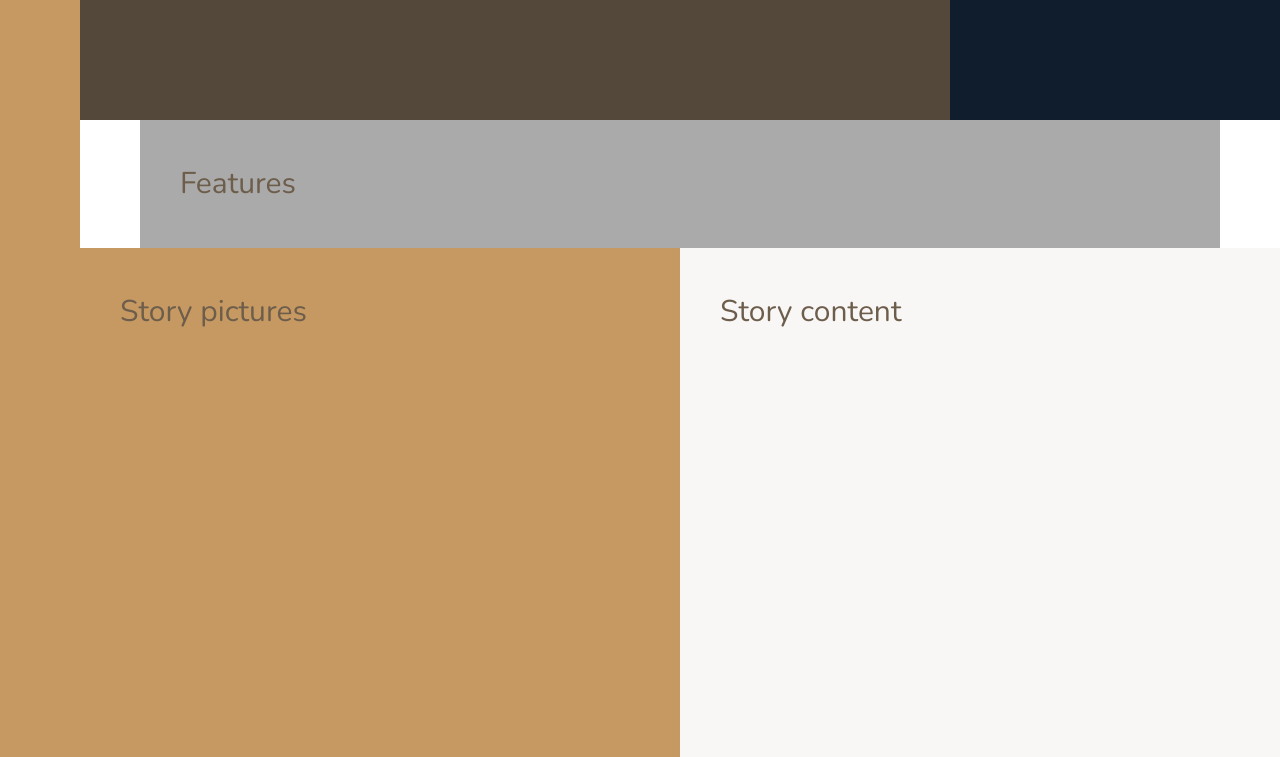
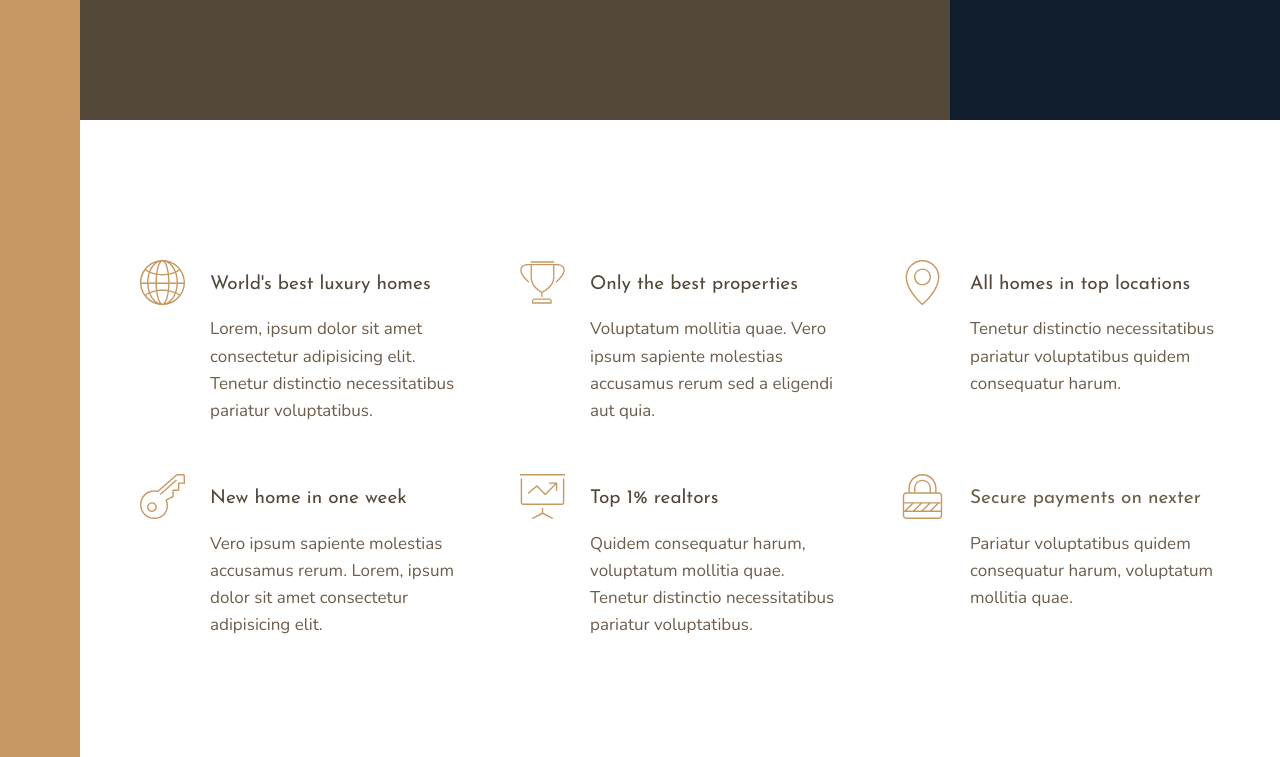
Before and after one commit to Frederick-Chon/Nexter, a website: page index.html in a window 1280 px wide. Shown: the part 520-1277 px from the top of the page. Drawn offline with nearby package versions, Linux system fonts and the light colour scheme.

Commit message:
features section

```diff
--- a/index.html
+++ b/index.html
@@ -25,7 +25,60 @@
         </div>
 
         <section class="features">
-            Features
+            <div class="feature">
+                <svg class="feature__icon">
+                    <use xlink:href="img/sprite.svg#icon-global"></use>
+                    <h4 class="heading-4 heading-4--dark">World's best luxury homes</h4>
+                    <p class="feature__text">
+                        Lorem, ipsum dolor sit amet consectetur adipisicing elit. Tenetur distinctio necessitatibus pariatur voluptatibus.
+                    </p>
+                </svg>
+            </div>
+            <div class="feature">
+                <svg class="feature__icon">
+                    <use xlink:href="img/sprite.svg#icon-trophy"></use>
+                    <h4 class="heading-4 heading-4--dark">Only the best properties</h4>
+                    <p class="feature__text">
+                        Voluptatum mollitia quae. Vero ipsum sapiente molestias accusamus rerum sed a eligendi aut quia.
+                    </p>
+                </svg>
+            </div>
+            <div class="feature">
+                <svg class="feature__icon">
+                    <use xlink:href="img/sprite.svg#icon-map-pin"></use>
+                    <h4 class="heading-4 heading-4--dark">All homes in top locations</h4>
+                    <p class="feature__text">
+                        Tenetur distinctio necessitatibus pariatur voluptatibus quidem consequatur harum.
+                    </p>
+                </svg>
+            </div>
+            <div class="feature">
+                <svg class="feature__icon">
+                    <use xlink:href="img/sprite.svg#icon-key"></use>
+                    <h4 class="heading-4 heading-4--dark">New home in one week</h4>
+                    <p class="feature__text">
+                        Vero ipsum sapiente molestias accusamus rerum. Lorem, ipsum dolor sit amet consectetur adipisicing elit.
+                    </p>
+                </svg>
+            </div>
+            <div class="feature">
+                <svg class="feature__icon">
+                    <use xlink:href="img/sprite.svg#icon-presentation"></use>
+                    <h4 class="heading-4 heading-4--dark">Top 1% realtors</h4>
+                    <p class="feature__text">
+                        Quidem consequatur harum, voluptatum mollitia quae. Tenetur distinctio necessitatibus pariatur voluptatibus.
+                    </p>
+                </svg>
+            </div>
+            <div class="feature">
+                <svg class="feature__icon">
+                    <use xlink:href="img/sprite.svg#icon-lock"></use>
+                    <h4 class="heading-4">Secure payments on nexter</h4>
+                    <p class="feature__text">
+                        Pariatur voluptatibus quidem consequatur harum, voluptatum mollitia quae.
+                    </p>
+                </svg>
+            </div>
         </section>
 
         <div class="story__pictures">
--- a/sass/_base.scss
+++ b/sass/_base.scss
@@ -38,10 +38,4 @@ body {
     display: grid;
     grid-template-rows: 80vh min-content 40vw repeat(3, min-content);
     grid-template-columns: [sidebar-start] 8rem [sidebar-end full-start] minmax(6rem, 1fr) [center-start] repeat(8, [col-start] minmax(min-content, 14rem) [col-end]) [center-end] minmax(6rem, 1fr) [full-end];
-
-    // FOR DEVELOPMENT PURPOSES!
-    & > * {
-        padding: 40px;
-        font-size: 3rem;
-    }
 }
--- a/sass/_features.scss
+++ b/sass/_features.scss
@@ -1,5 +1,30 @@
 .features {
-    background-color: $color-grey-light-2;
     grid-column: center-start / center-end;
 
+    margin: 15rem 0;
+
+    display: grid;
+    //grid-template-columns: repeat(3, 1fr);
+    grid-template-columns: repeat(auto-fit, minmax(25rem, 1fr)); //RESPONSIVE!
+    grid-gap: 6rem;
+    align-items: start;
 }
+
+.feature {
+    display: grid;
+    grid-template-columns: min-content 1fr;
+    grid-row-gap: 1.5rem;
+    grid-column-gap: 2.5rem;
+
+    &__icon {
+        fill: $color-primary;
+        width: 4.5rem;
+        height: 4.5rem;
+        grid-row: 1 / span 2;
+        transform: translateY(-1rem);
+    }
+
+    &__text {
+        font-size: 1.7rem;
+    }
+}
--- a/sass/_typography.scss
+++ b/sass/_typography.scss
@@ -0,0 +1,24 @@
+%heading {
+    font-family: $font-display;
+    font-weight: 400;
+}
+
+.heading-1 {
+    @extend %heading;
+}
+
+.heading-2 {
+    @extend %heading;
+}
+
+.heading-3 {
+    @extend %heading;
+}
+
+.heading-4 {
+    @extend %heading;
+    font-size: 1.9rem;
+
+    &--light { color: $color-grey-light-1; }
+    &--dark { color: $color-grey-dark-1; }
+}
```
Also changed, not shown: css/style.css.
